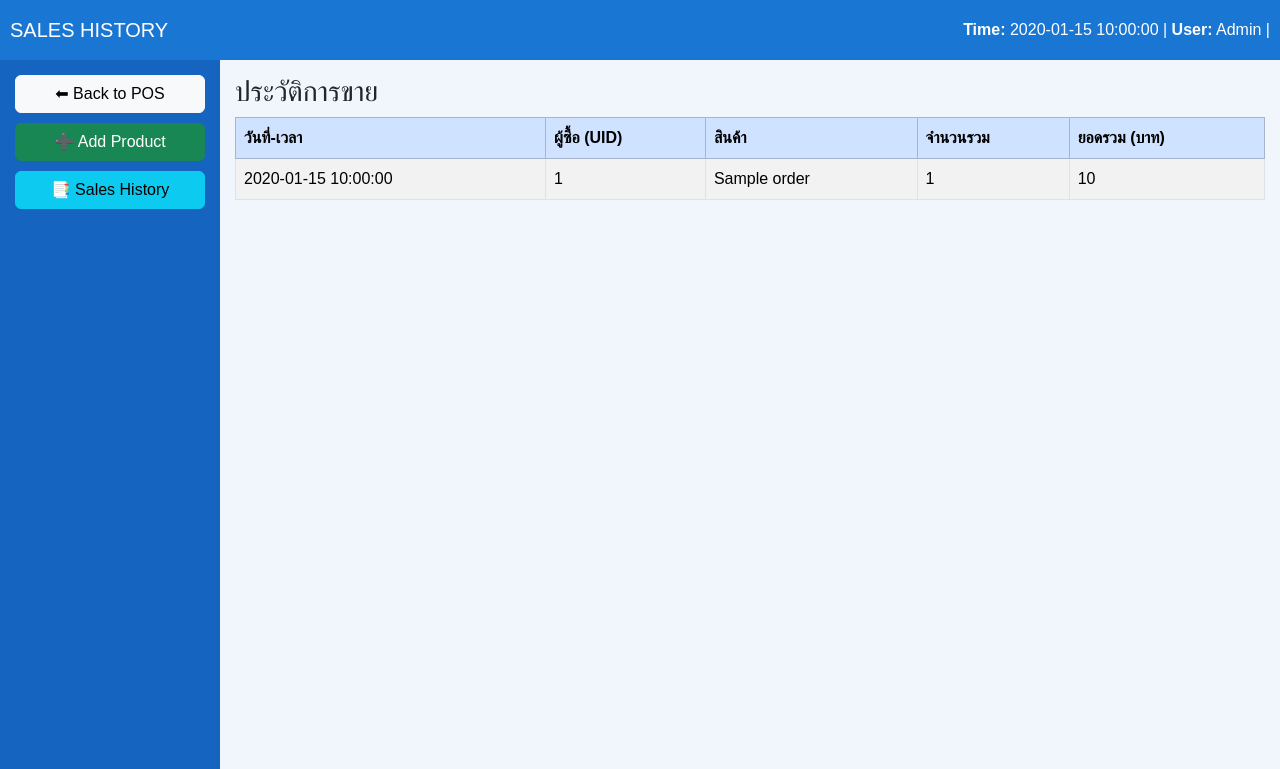
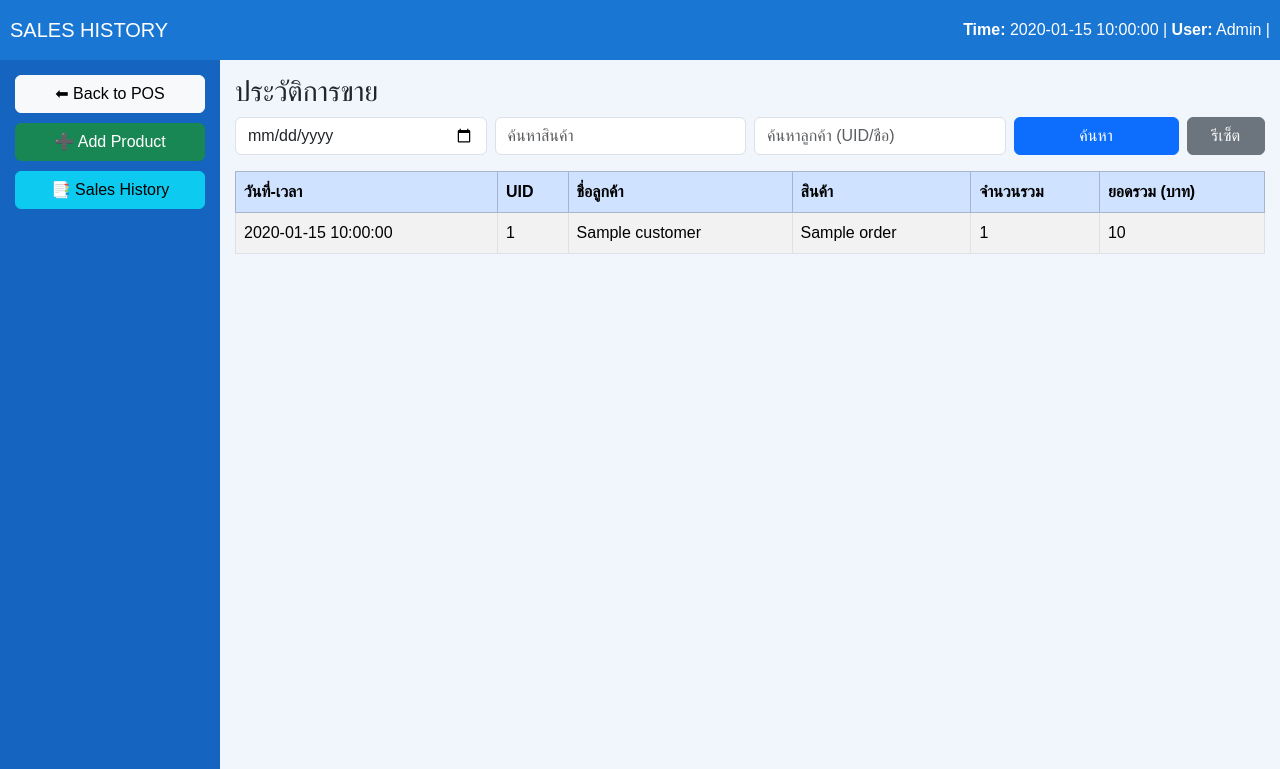
Before and after one commit to Junemo-star/embedded-projects, a Flask app: template web/templates/sales.html in a window 1280 px wide. Shown: the top 769 px of the page. Run offline with Flask 3, Linux system fonts and the light colour scheme; the template is opened without the code that fills it: most values are stand-ins (such as "Sample title", 1, 10 or a date in 2020); parts of the project's set-up code (start-up, migrations or seed data) failed here and were passed over.

Commit message:
Add Sales page filters and optimize payment speed

```diff
--- a/web/app.py
+++ b/web/app.py
@@ -100,13 +100,15 @@ def update_product_amount(barcode, qty):
         print("Update amount error:", e)
     return False
 
-def save_history(user_uid, total_price, cart):
+def save_history(user_uid, user_name, total_price, cart):
+    """บันทึกประวัติการขาย (เก็บทั้ง UID และชื่อลูกค้า)"""
     order_list = "; ".join([f"{i['name']}x{i['qty']}" for i in cart])
     total_qty = sum([i['qty'] for i in cart])
     sheet_history.append_row([
         datetime.now().strftime("%Y-%m-%d %H:%M:%S"),
         order_list,
         user_uid,
+        user_name,
         total_price,
         total_qty
     ])
@@ -119,10 +121,11 @@ def list_sales():
         for row in data:
             sales.append({
                 "time": row.get("time"),
-                "order": row.get("oder"),
-                "uid": row.get("user_buy"),
+                "order": row.get("order"),
+                "uid": row.get("uid"),
+                "customer": row.get("customer_name"),
                 "price": row.get("price"),
-                "total_amount": row.get("total_amount")
+                "total_amount": row.get("total_qty")
             })
         return sales
     except Exception as e:
@@ -257,9 +260,23 @@ def add_product():
 
 @app.route("/sales")
 def sales_page():
-    return render_template("sales.html", sales=list_sales(), user=current_user,
+    sales = list_sales()
+    date_filter = request.args.get("date")
+    keyword = request.args.get("keyword", "").strip()
+    customer = request.args.get("customer", "").strip()
+
+    if date_filter:
+        sales = [s for s in sales if s["time"] and s["time"].startswith(date_filter)]
+    if keyword:
+        sales = [s for s in sales if keyword.lower() in str(s["order"]).lower()]
+    if customer:
+        sales = [s for s in sales if customer.lower() in str(s["uid"]).lower()
+                                   or customer.lower() in str(s["customer"]).lower()]
+
+    return render_template("sales.html", sales=sales, user=current_user,
                            now=datetime.now().strftime("%Y-%m-%d %H:%M"))
 
+# ---------------- Auth / Payment ----------------
 @socketio.on("auth_user")
 def auth_user(data):
     global current_uid, current_user, cart, total_price, mode
@@ -283,35 +300,53 @@ def auth_user(data):
         switch_mode("cancel")
         return
 
+    # ✅ กำหนดค่า
     current_uid = uid
     current_user = user
     new_credit = float(current_user["credit"]) - total_price
-    update_credit(current_user["row"], new_credit)
 
-    for item in cart:
-        update_product_amount(item["barcode"], item["qty"])
-
-    save_history(current_uid, total_price, cart)
-
+    # ✅ เตรียมข้อมูลใบเสร็จ
     order_list = "\n".join([f"- {i['name']} x{i['qty']} = {i['price']*i['qty']}" for i in cart])
     receipt = f"""
-            🧾 Receipt
-            --------------------------
-            UID: {current_uid}
-            Name: {current_user['name']}
-            Items:
-            {order_list}
+    🧾 Receipt
+    --------------------------
+    UID: {current_uid}
+    Name: {current_user['name']}
+    Items:
+    {order_list}
 
-            Total: {total_price}
-            Remaining Credit: {new_credit}
-            --------------------------
-            Thank you for shopping!
-            """
-    send_email(current_user["email"], "Receipt - POS System", receipt)
+    Total: {total_price}
+    Remaining Credit: {new_credit}
+    --------------------------
+    Thank you for shopping!
+    """
 
+    # ✅ ทำ snapshot ก่อน reset (กัน current_user/cart หาย)
+    user_snapshot = user.copy()
+    cart_snapshot = cart.copy()
+    total_price_snapshot = total_price
+
+    # ✅ ตอบกลับลูกค้าทันที
+    emit("auth_result", {"success": True, "msg": f"✅ จ่ายเรียบร้อย (คุณ {user['name']})"})
     ser.write(b"PAYMENT SUCCESS\n"); ser.flush()
     reset_to_product(clear_cart=True)
-    emit("auth_result", {"success": True, "msg": f"✅ จ่ายเรียบร้อย (คุณ {user['name']})"})
+
+    # ✅ ทำงานช้าใน background
+    def finalize_payment(cart_snapshot, user_snapshot, new_credit_value, receipt_text, total_price_snapshot):
+        try:
+            update_credit(user_snapshot["row"], new_credit_value)
+            for item in cart_snapshot:
+                update_product_amount(item["barcode"], item["qty"])
+            save_history(user_snapshot["uid"], user_snapshot["name"], total_price_snapshot, cart_snapshot)
+            send_email(user_snapshot["email"], "Receipt - POS System", receipt_text)
+        except Exception as e:
+            print("⚠️ Error in finalize_payment:", e)
+
+    threading.Thread(
+        target=finalize_payment,
+        args=(cart_snapshot, user_snapshot, new_credit, receipt, total_price_snapshot)
+    ).start()
+
 
 # ---------------- Graceful Shutdown ----------------
 def shutdown_handler(sig, frame):
--- a/web/templates/sales.html
+++ b/web/templates/sales.html
@@ -1,27 +1,84 @@
 <!DOCTYPE html>
 <html>
+
 <head>
   <title>Sales History - POS System</title>
   <link rel="stylesheet" href="https://cdn.jsdelivr.net/npm/bootstrap@5.3.2/dist/css/bootstrap.min.css">
   <style>
-    html, body { height: 100%; margin: 0; overflow: hidden; }
-    body { background: #f0f6fb; font-family: Arial, sans-serif; }
-    .pos-header { background: #1976d2; color: white; padding: 10px; height: 60px; }
-    .pos-header h2 { margin: 0; font-size: 20px; }
-    .pos-main { display: flex; height: calc(100% - 90px); }
-    .pos-sidebar { background: #1565c0; color: white; padding: 15px; width: 220px; }
-    .pos-sidebar a { width: 100%; margin-bottom: 10px; display: block; }
-    .pos-content { flex: 1; padding: 15px; display: flex; flex-direction: column; }
-    .history-table { flex: 1; overflow-y: auto; }
-    .pos-status { background: #0d47a1; color: white; padding: 8px; font-size: 14px; height: 30px; }
-    table th, table td { vertical-align: middle; }
+    html,
+    body {
+      height: 100%;
+      margin: 0;
+      overflow: hidden;
+    }
+
+    body {
+      background: #f0f6fb;
+      font-family: Arial, sans-serif;
+    }
+
+    .pos-header {
+      background: #1976d2;
+      color: white;
+      padding: 10px;
+      height: 60px;
+    }
+
+    .pos-header h2 {
+      margin: 0;
+      font-size: 20px;
+    }
+
+    .pos-main {
+      display: flex;
+      height: calc(100% - 90px);
+    }
+
+    .pos-sidebar {
+      background: #1565c0;
+      color: white;
+      padding: 15px;
+      width: 220px;
+    }
+
+    .pos-sidebar a {
+      width: 100%;
+      margin-bottom: 10px;
+      display: block;
+    }
+
+    .pos-content {
+      flex: 1;
+      padding: 15px;
+      display: flex;
+      flex-direction: column;
+    }
+
+    .history-table {
+      flex: 1;
+      overflow-y: auto;
+    }
+
+    .pos-status {
+      background: #0d47a1;
+      color: white;
+      padding: 8px;
+      font-size: 14px;
+      height: 30px;
+    }
+
+    table th,
+    table td {
+      vertical-align: middle;
+    }
   </style>
 </head>
+
 <body>
   <!-- Header -->
   <div class="pos-header d-flex justify-content-between align-items-center">
     <h2>SALES HISTORY</h2>
-     <div>
+    <div>
       <strong>Time:</strong> {{ now }} |
       <strong>User:</strong> Admin |
     </div>
@@ -39,12 +96,36 @@
     <!-- Content -->
     <div class="pos-content">
       <h3>ประวัติการขาย</h3>
+
+      <!-- 🔎 Filter Form -->
+      <form method="GET" action="/sales" class="row g-2 mb-3">
+        <div class="col-md-3">
+          <input type="date" name="date" class="form-control" value="{{ request.args.get('date','') }}">
+        </div>
+        <div class="col-md-3">
+          <input type="text" name="keyword" class="form-control" placeholder="ค้นหาสินค้า"
+            value="{{ request.args.get('keyword','') }}">
+        </div>
+        <div class="col-md-3">
+          <input type="text" name="customer" class="form-control" placeholder="ค้นหาลูกค้า (UID/ชื่อ)"
+            value="{{ request.args.get('customer','') }}">
+        </div>
+        <div class="col-md-2">
+          <button type="submit" class="btn btn-primary w-100">ค้นหา</button>
+        </div>
+        <div class="col-md-1">
+          <a href="/sales" class="btn btn-secondary w-100">รีเซ็ต</a>
+        </div>
+      </form>
+
+
       <div class="history-table">
         <table class="table table-striped table-bordered">
           <thead class="table-primary">
             <tr>
               <th>วันที่-เวลา</th>
-              <th>ผู้ซื้อ (UID)</th>
+              <th>UID</th>
+              <th>ชื่อลูกค้า</th>
               <th>สินค้า</th>
               <th>จำนวนรวม</th>
               <th>ยอดรวม (บาท)</th>
@@ -55,12 +136,18 @@
             <tr>
               <td>{{ s.time }}</td>
               <td>{{ s.uid }}</td>
+              <td>{{ s.customer }}</td>
               <td>{{ s.order }}</td>
               <td>{{ s.total_amount }}</td>
               <td>{{ s.price }}</td>
             </tr>
+            {% else %}
+            <tr>
+              <td colspan="6" class="text-center text-muted">ไม่พบข้อมูล</td>
+            </tr>
             {% endfor %}
           </tbody>
+
         </table>
       </div>
     </div>
@@ -72,4 +159,5 @@
     <div>Total Sales: {{ sales|length }}</div>
   </div>
 </body>
+
 </html>
```
Also changed, not shown: Command.md (+1 -1 lines).
